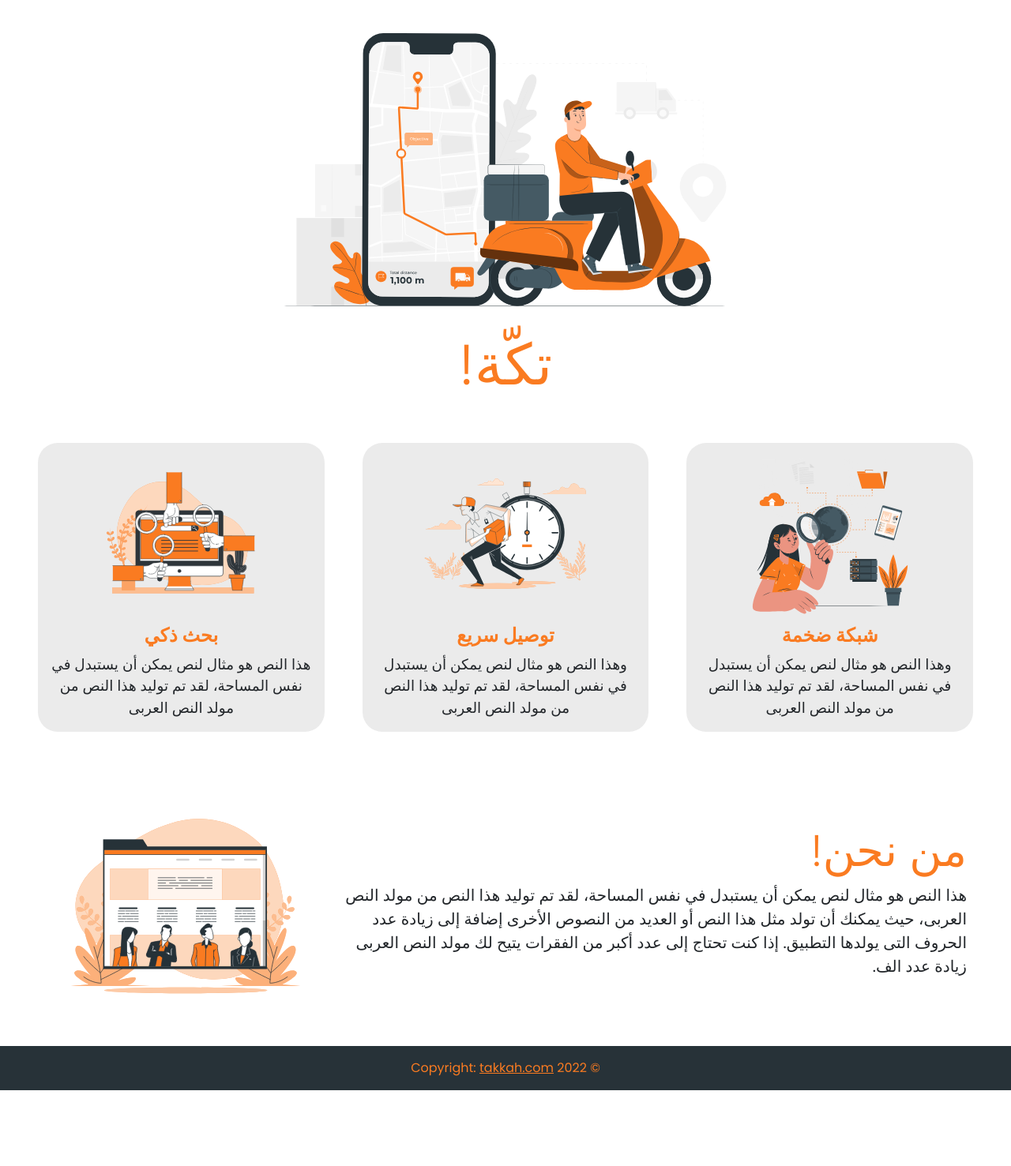
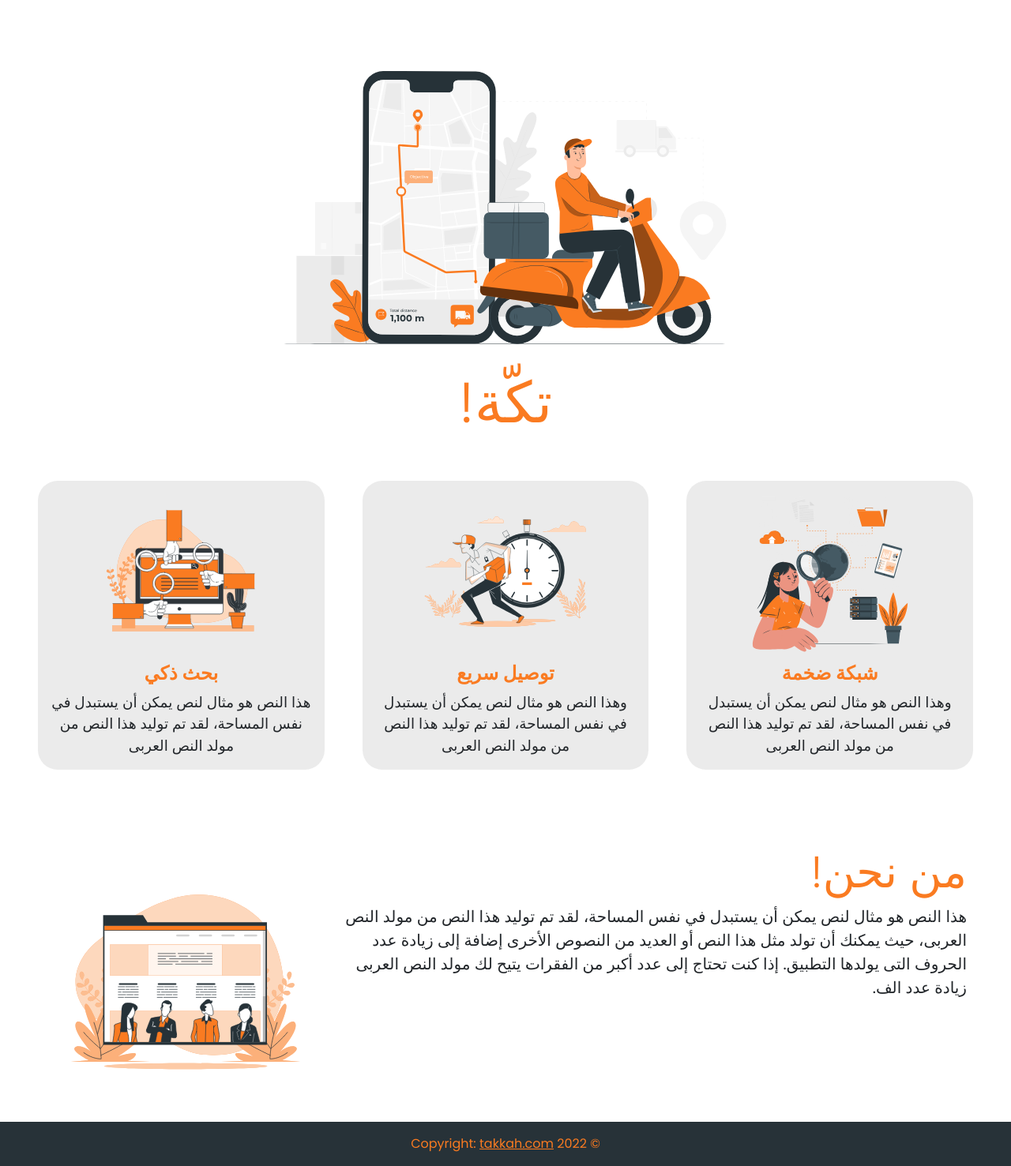
Before and after one commit to ferassmohana/Takkah-Landing-Page, a plain HTML site: page index.html in a window 1280 px wide. Shown: the whole page at 79% size. Before the commit the page ends 1381 px from the top, so only its background shows below. Drawn offline with nearby package versions, Linux system fonts and the light colour scheme.

Commit message:
Add files via upload

```diff
--- a/index.html
+++ b/index.html
@@ -17,12 +17,12 @@
     <title>Takkah</title>
   </head>
   <body>
-    <section class="main-content">
+    <section class="main-content ">
       <header>
         <div
           class="container-fluid d-flex flex-column align-items-center justify-content-center"
         >
-          <img src="./assest/Take Away-pana.svg" alt="" class="banner" />
+          <img src="./assest/Take Away-pana.svg" alt="" class="banner mt-5" />
           <h1 class="display-2 takkah-text">تكّة!</h1>
         </div>
       </header>
@@ -74,10 +74,10 @@
           </div>
         </div>
         <div
-          class="about d-flex justify-content-between align-items-center ps-2 pe-2"
+          class="about d-flex ps-2 pe-2 mt-5"
         >
           <div>
-            <h1 style="color: #fa7b21" class="display-4">من نحن!</h1>
+            <h1 style="color: #fa7b21" class="display-4 responsive-text">من نحن!</h1>
             <p class="fs-5">
               هذا النص هو مثال لنص يمكن أن يستبدل في نفس المساحة، لقد تم توليد
               هذا النص من مولد النص العربى، حيث يمكنك أن تولد مثل هذا النص أو
```
